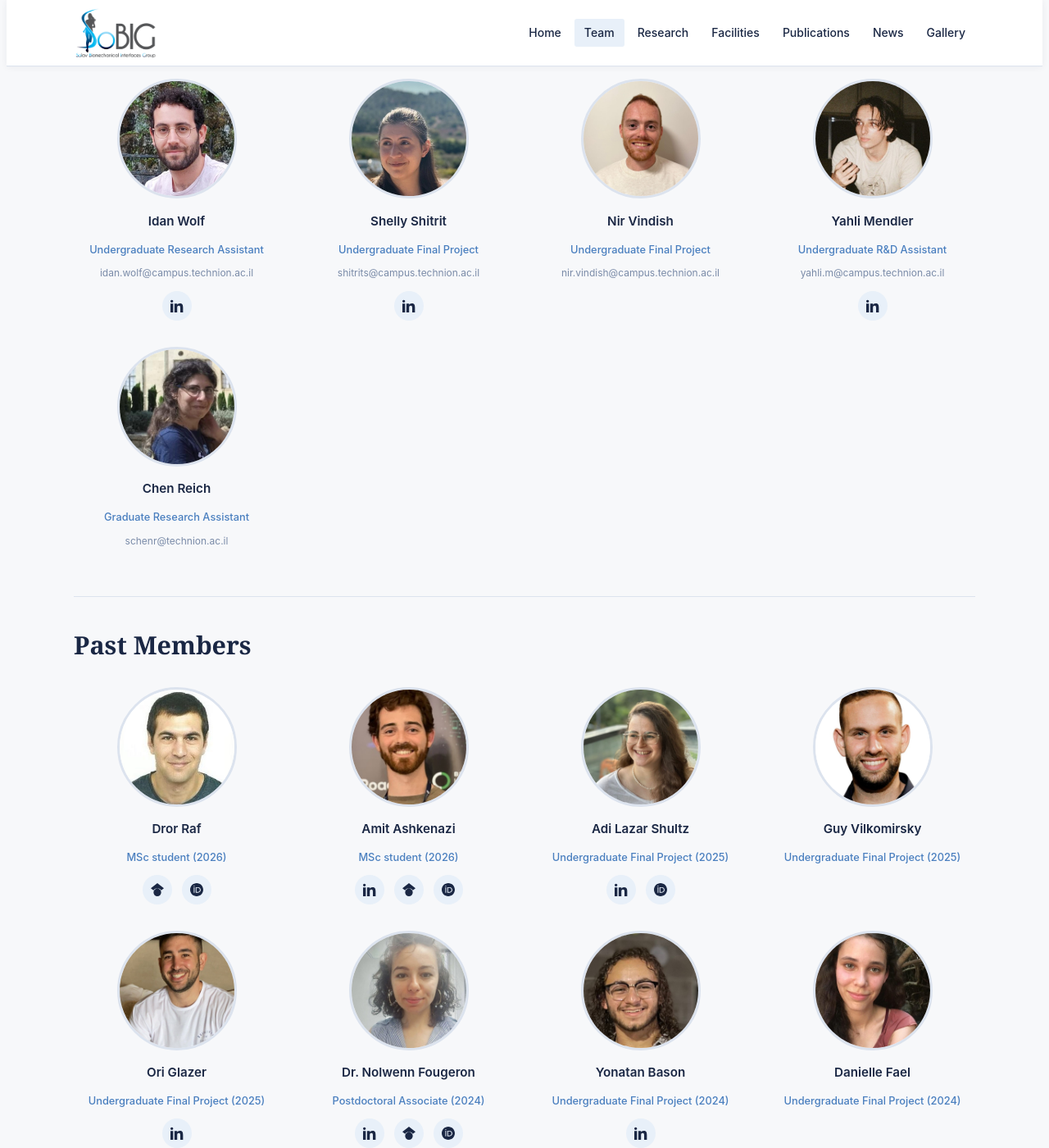
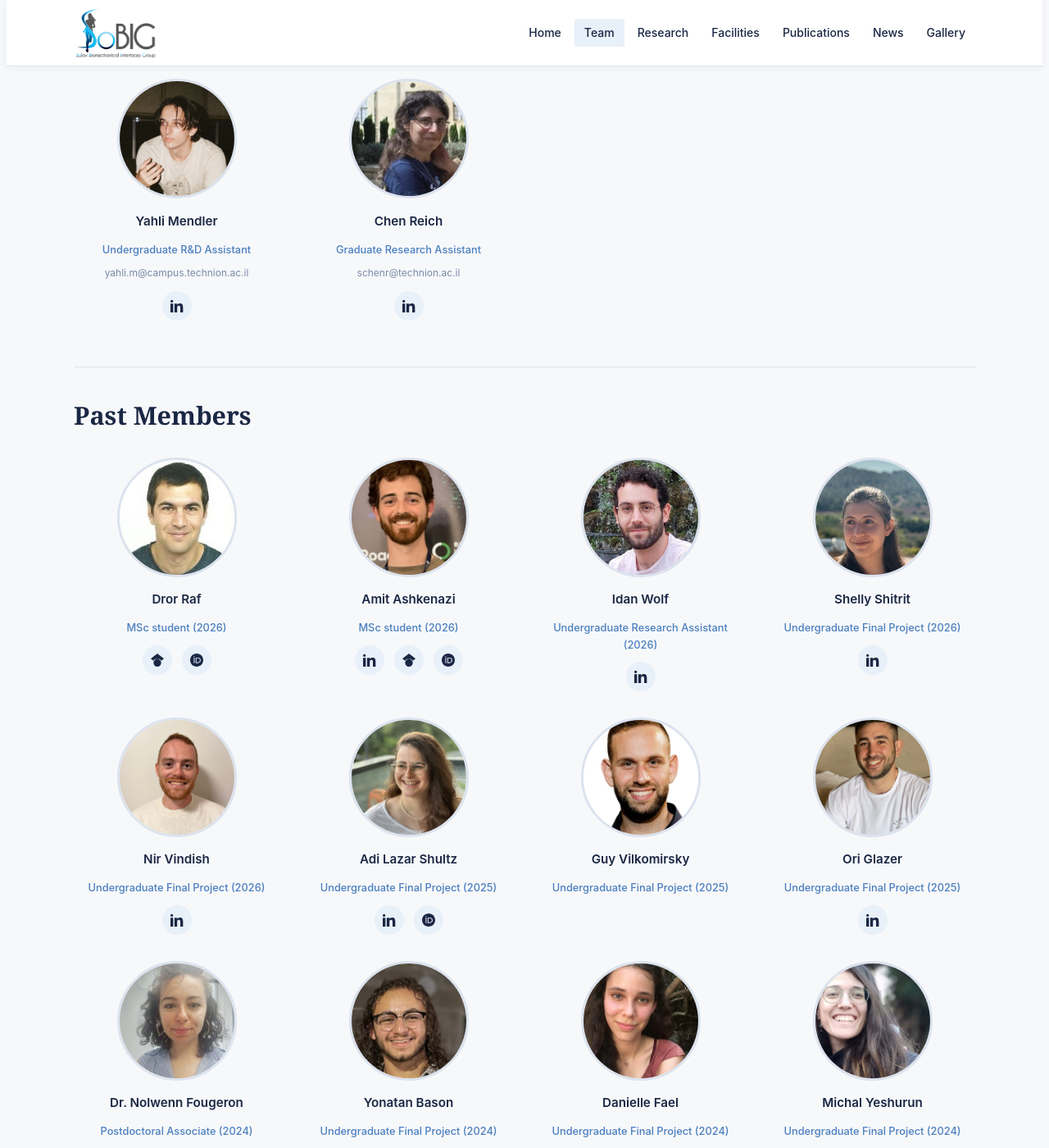
Before and after one commit to SolavLab/solavlab, a Jekyll site: the page built from team.md, in a window 1280 px wide and 1400 px high, scrolled down 1140 px. Shown: the whole window at 82% size. Built offline with Jekyll 4.4.1, drawn with Linux system fonts in a browser that asks for light colours.

Commit message:
Team: move Idan, Shelly, Nir to past members; add five LinkedIn links
Co-Authored-By: Claude Opus 5.5 <noreply@anthropic.com>

```diff
--- a/_data/team.yml
+++ b/_data/team.yml
@@ -31,6 +31,7 @@ current:
 
   - name: Zohar Oddes
     role: PhD Student
+    linkedin: "https://www.linkedin.com/in/zohar-oddes/"
     orcid: "https://orcid.org/0000-0002-0548-7300"
     degree: "BSc Mechanical Engineering, Technion (2020)"
     email: zohar.oddes@campus.technion.ac.il
@@ -60,32 +61,17 @@ current:
 
   - name: Brit Rottenberg
     role: MSc Student
+    linkedin: "https://www.linkedin.com/in/brit-rottenberg/"
     degree: "BSc Mechanical Engineering, Technion (2023)"
     email: britrot@campus.technion.ac.il
     photo: "/assets/img/team/brit-rottenberg.jpg"
 
   - name: Eldad Armoza
     role: MSc Student
+    linkedin: "https://www.linkedin.com/in/eldad-armoza-ba4340172/"
     degree: "BSc Mechanical Engineering, BGU (2021)"
     email: eldad.armoza@campus.technion.ac.il
     photo: "/assets/img/team/eldad-armoza.jpg"
-
-  - name: Idan Wolf
-    role: Undergraduate Research Assistant
-    linkedin: "https://www.linkedin.com/in/idan-wolf-profile/"
-    email: idan.wolf@campus.technion.ac.il
-    photo: "/assets/img/team/idan-wolf.jpg"
-
-  - name: Shelly Shitrit
-    role: Undergraduate Final Project
-    linkedin: "https://www.linkedin.com/in/shelly-shitrit-855b62219/"
-    email: shitrits@campus.technion.ac.il
-    photo: "/assets/img/team/shelly-shitrit.jpg"
-
-  - name: Nir Vindish
-    role: Undergraduate Final Project
-    email: nir.vindish@campus.technion.ac.il
-    photo: "/assets/img/team/nir-vindish.jpg"
 
   - name: Yahli Mendler
     role: Undergraduate R&D Assistant
@@ -95,6 +81,7 @@ current:
 
   - name: Chen Reich
     role: Graduate Research Assistant
+    linkedin: "https://www.linkedin.com/in/chenreich/"
     email: schenr@technion.ac.il
     photo: "/assets/img/team/chen-reich.jpg"
 
@@ -114,6 +101,21 @@ past:
     scholar: "https://scholar.google.com/citations?user=Q2uF8joAAAAJ"
     orcid: "https://orcid.org/0009-0005-4533-7373"
     photo: "/assets/img/team/amit-ashkenazi.jpg"
+
+  - name: Idan Wolf
+    role: Undergraduate Research Assistant (2026)
+    linkedin: "https://www.linkedin.com/in/idan-wolf-profile/"
+    photo: "/assets/img/team/idan-wolf.jpg"
+
+  - name: Shelly Shitrit
+    role: Undergraduate Final Project (2026)
+    linkedin: "https://www.linkedin.com/in/shelly-shitrit-855b62219/"
+    photo: "/assets/img/team/shelly-shitrit.jpg"
+
+  - name: Nir Vindish
+    role: Undergraduate Final Project (2026)
+    linkedin: "https://www.linkedin.com/in/nir-vindish-812461313/"
+    photo: "/assets/img/team/nir-vindish.jpg"
 
   - name: Adi Lazar Shultz
     role: Undergraduate Final Project (2025)
```
